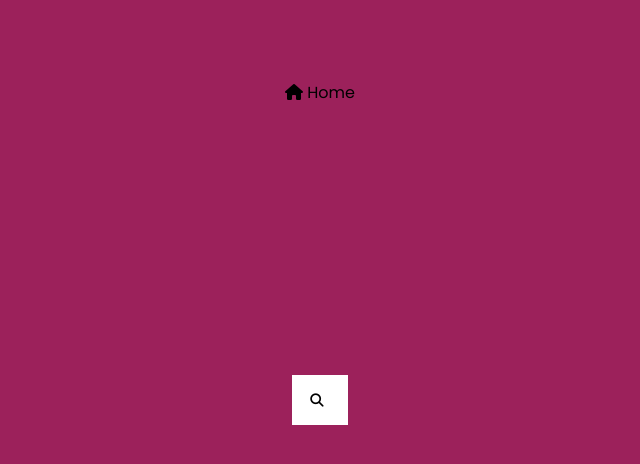
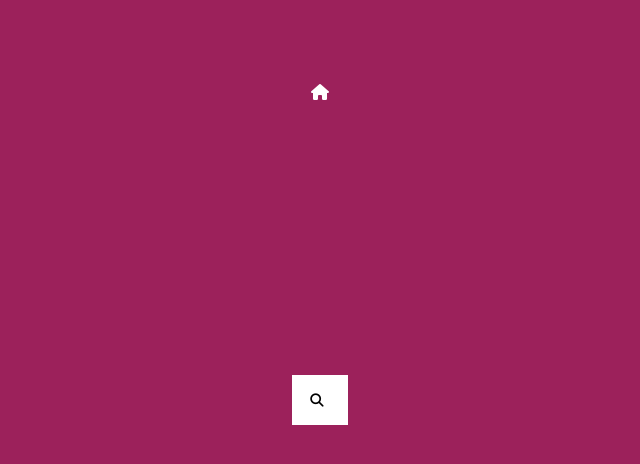
Before and after one commit to julia-joseph/mini-projects, an Angular app: page /hidden-search in a window 1280 px wide. Shown: the top 464 px of the page, without its empty margins (320-960 px from the left). Built offline with nearby package versions, Linux system fonts and the light colour scheme.

Commit message:
Project 4: Refactor

```diff
--- a/src/app/hidden-search/hidden-search.component.html
+++ b/src/app/hidden-search/hidden-search.component.html
@@ -1,6 +1,6 @@
 <main>
   <div [routerLink]="['/home']" class="home-link">
-    <i class="fa-solid fa-house"></i><span> Home</span>
+    <i class="fa-solid fa-house"></i><span></span>
   </div>
   <div class="search" [ngClass]="{ expand: expandSearch }">
     <input
--- a/src/app/hidden-search/hidden-search.component.scss
+++ b/src/app/hidden-search/hidden-search.component.scss
@@ -8,6 +8,7 @@ main {
 
   .home-link {
     position: fixed;
+    color: white;
     top: 10%;
   }
 }
```
Also changed, not shown: 1 other file (tests, documents, lock files or other folders).
